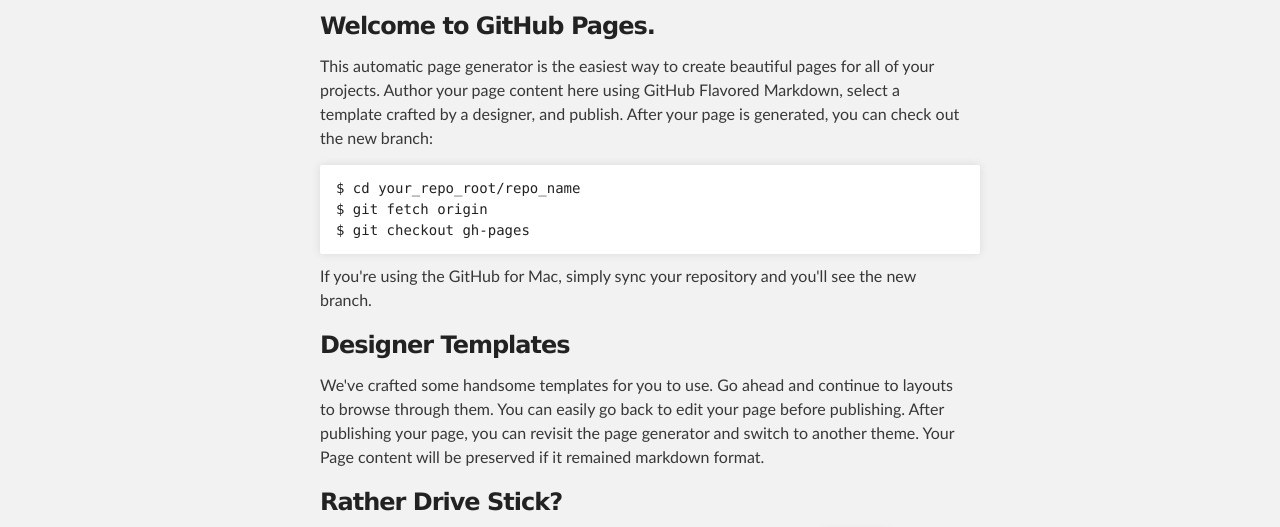
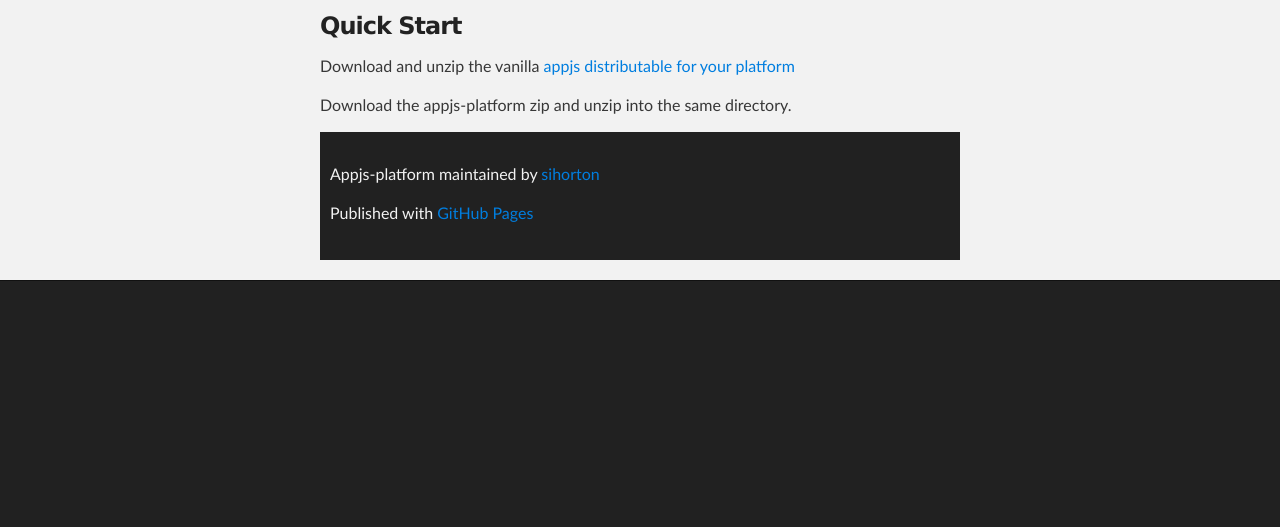
Before and after one commit to sihorton/appjs-platform, a plain HTML site: page index.html in a window 1280 px wide. Shown: the part 252-779 px from the top of the page. Drawn offline with Linux system fonts and the light colour scheme.

Commit message:
Update index.html

```diff
--- a/index.html
+++ b/index.html
@@ -31,17 +31,18 @@
     <!-- MAIN CONTENT -->
     <div id="main_content_wrap" class="outer">
       <section id="main_content" class="inner">
-        <h3>Welcome to GitHub Pages.</h3>
+        <h3>Quick Start</h3>
 
-<p>This automatic page generator is the easiest way to create beautiful pages for all of your projects. Author your page content here using GitHub Flavored Markdown, select a template crafted by a designer, and publish. After your page is generated, you can check out the new branch:</p>
+<p>Download and unzip the vanilla <a href="http://appjs.org/#download">appjs distributable for your platform</a></p>
+<p>Download the appjs-platform zip and unzip into the same directory.
 
+<!--
 <pre><code>$ cd your_repo_root/repo_name
 $ git fetch origin
 $ git checkout gh-pages
 </code></pre>
-
-<p>If you're using the GitHub for Mac, simply sync your repository and you'll see the new branch.</p>
-
+-->
+<!--
 <h3>Designer Templates</h3>
 
 <p>We've crafted some handsome templates for you to use. Go ahead and continue to layouts to browse through them. You can easily go back to edit your page before publishing. After publishing your page, you can revisit the page generator and switch to another theme. Your Page content will be preserved if it remained markdown format.</p>
@@ -49,7 +50,8 @@
 <h3>Rather Drive Stick?</h3>
 
 <p>If you prefer to not use the automatic generator, push a branch named <code>gh-pages</code> to your repository to create a page manually. In addition to supporting regular HTML content, GitHub Pages support Jekyll, a simple, blog aware static site generator written by our own Tom Preston-Werner. Jekyll makes it easy to create site-wide headers and footers without having to copy them across every page. It also offers intelligent blog support and other advanced templating features.</p>
-
+-->
+<!--
 <h3>Authors and Contributors</h3>
 
 <p>You can <a href="https://github.com/blog/821" class="user-mention">@mention</a> a GitHub username to generate a link to their profile. The resulting <code>&lt;a&gt;</code> element will link to the contributor's GitHub Profile. For example: In 2007, Chris Wanstrath (<a href="https://github.com/defunkt" class="user-mention">@defunkt</a>), PJ Hyett (<a href="https://github.com/pjhyett" class="user-mention">@pjhyett</a>), and Tom Preston-Werner (<a href="https://github.com/mojombo" class="user-mention">@mojombo</a>) founded GitHub.</p>
@@ -59,7 +61,7 @@
 <p>Having trouble with Pages? Check out the documentation at <a href="http://help.github.com/pages">http://help.github.com/pages</a> or contact <a href="mailto:support@github.com">support@github.com</a> and we’ll help you sort it out.</p>
       </section>
     </div>
-
+-->
     <!-- FOOTER  -->
     <div id="footer_wrap" class="outer">
       <footer class="inner">
```
